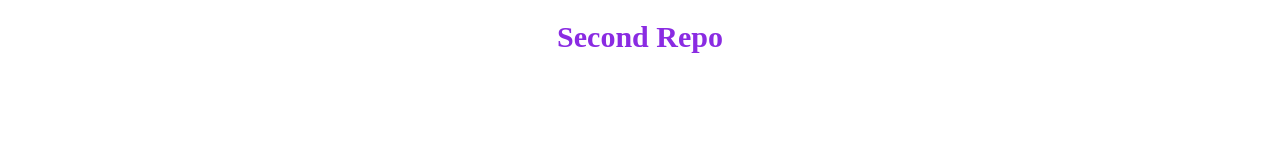
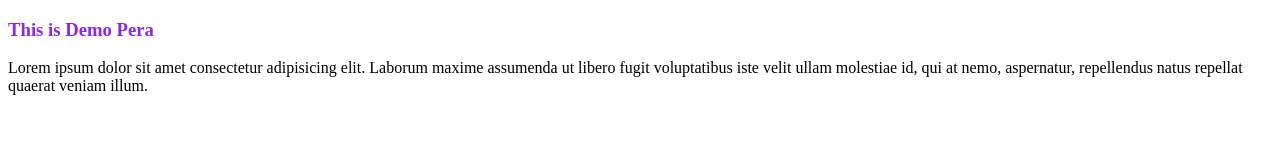
Before and after one commit to Sabbir6644/second-repo, a plain HTML site: page index.html in a window 1280 px wide. Drawn offline with Linux system fonts and the light colour scheme.

Commit message:
Add files via upload

```diff
--- a/index.html
+++ b/index.html
@@ -1,13 +1,18 @@
 <!DOCTYPE html>
 <html lang="en">
+
 <head>
     <meta charset="UTF-8">
     <meta http-equiv="X-UA-Compatible" content="IE=edge">
     <meta name="viewport" content="width=device-width, initial-scale=1.0">
-    <title>second repo</title>
+    <title>First Github Repo</title>
     <link rel="stylesheet" href="style.css">
 </head>
+
 <body>
-    <h1>Second Repo</h1>
+    <h3> This is Demo Pera</h3>
+    <p>Lorem ipsum dolor sit amet consectetur adipisicing elit. Laborum maxime assumenda ut libero fugit voluptatibus
+        iste velit ullam molestiae id, qui at nemo, aspernatur, repellendus natus repellat quaerat veniam illum.</p>
 </body>
+
 </html>
--- a/style.css
+++ b/style.css
@@ -1,5 +1,3 @@
-h1{
-    font-size: 30px;
+h3{
     color: blueviolet;
-    text-align: center;
 }
```
